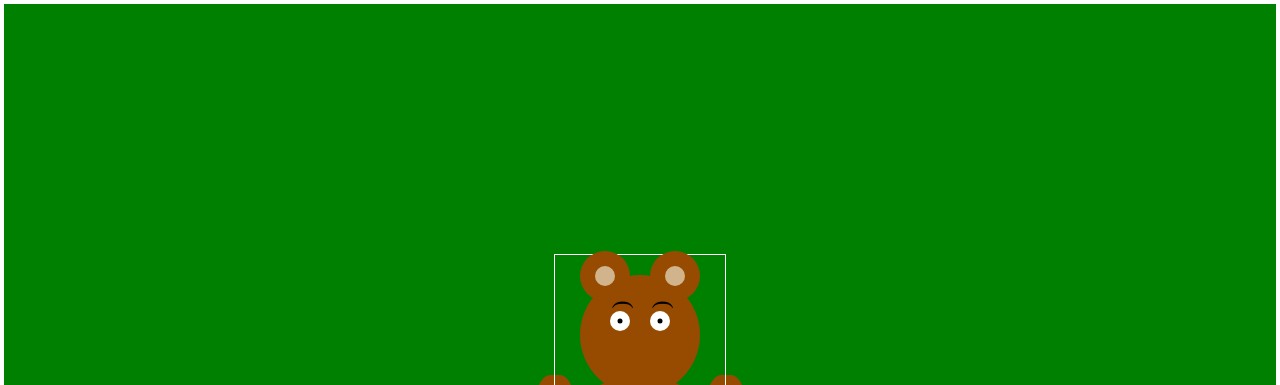
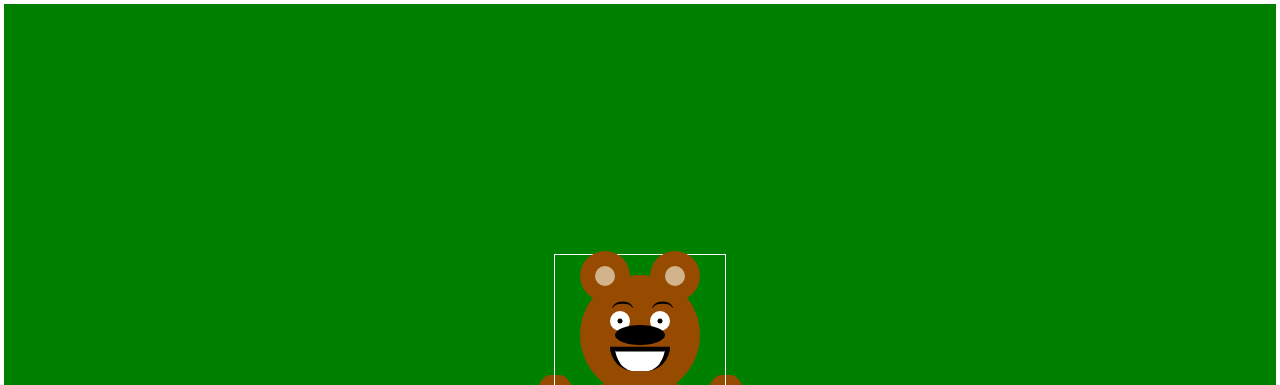
Before and after one commit to robertlanchsweerdt/WD94_CSSCreature, a plain HTML site: page index.html in a window 1280 px wide. Shown: the top 385 px of the page. Drawn offline with Linux system fonts and the light colour scheme.

Commit message:
added nose and smiling mouth

```diff
--- a/index.html
+++ b/index.html
@@ -25,8 +25,8 @@
                 <div id="left-eye"></div>
                 <div id="right-eye"></div>
 
-                <div id="nose"></div>
-                <div id="mouth"></div>
+                <div class="nose"></div>
+                <div class="mouth"></div>
 
             </div>
 
--- a/styles.css
+++ b/styles.css
@@ -131,6 +131,35 @@ body {
   height: 5px;
   background-color: black;
   border-radius: 50%;
+}
+
+.nose {
+  position: absolute;
+  content: '';
+  top: 50%;
+  left: 50%;
+  transform: translate(-50%, -50%);
+
+  width: 50px;
+  height: 20px;
+  background-color: black;
+  border-radius: 50%;
+}
+
+.mouth {
+  position: absolute;
+  content: '';
+  top: 70%;
+  left: 50%;
+  transform: translate(-50%, -50%);
+
+  width: 60px;
+  height: 25px;
+  background-color: white;
+  border-bottom-left-radius: 90px;
+  border-bottom-right-radius: 90px;
+  border: 5px solid black;
+  border-bottom: 0;
 }
 
 /* BEAR TORSAL  */
```
